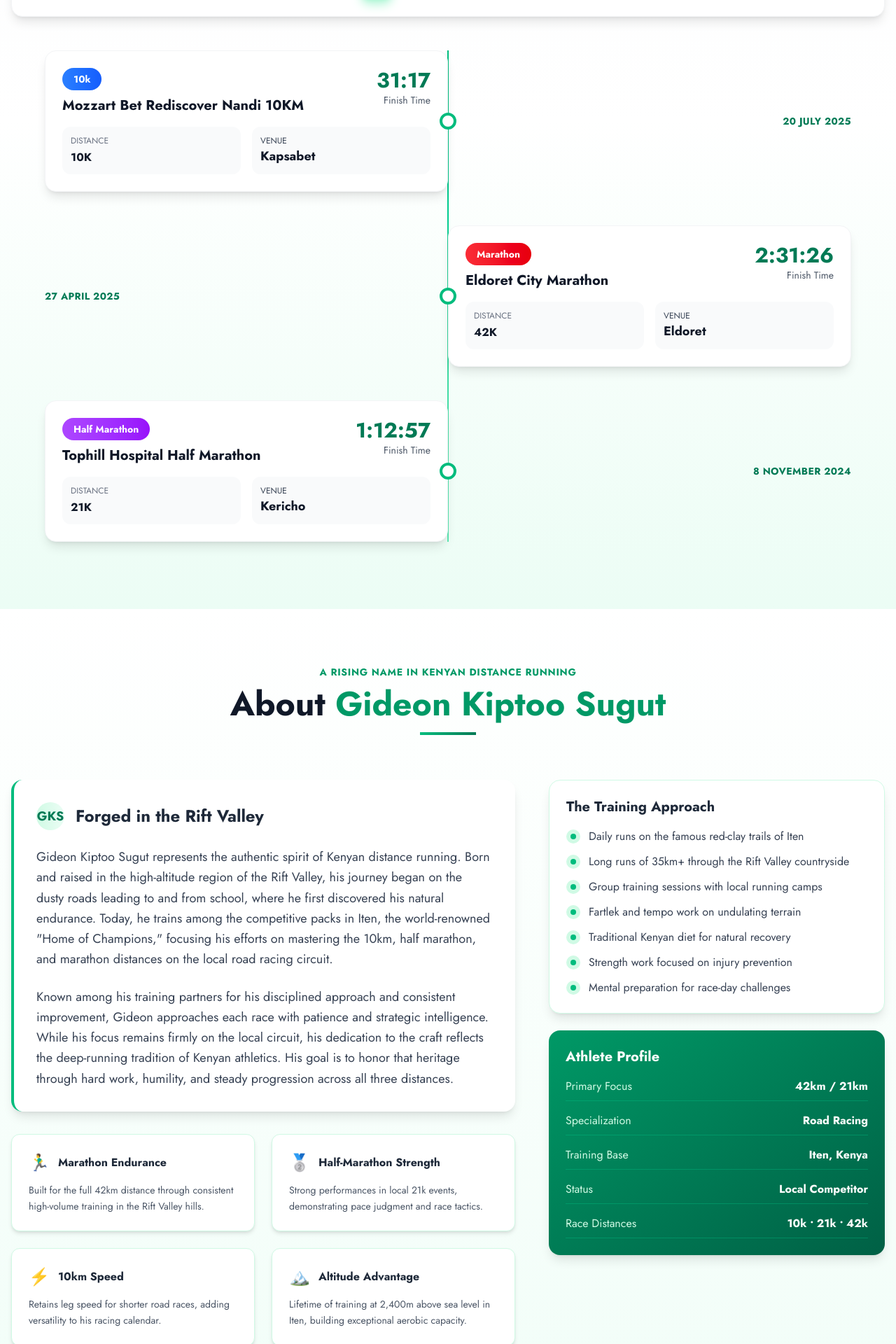
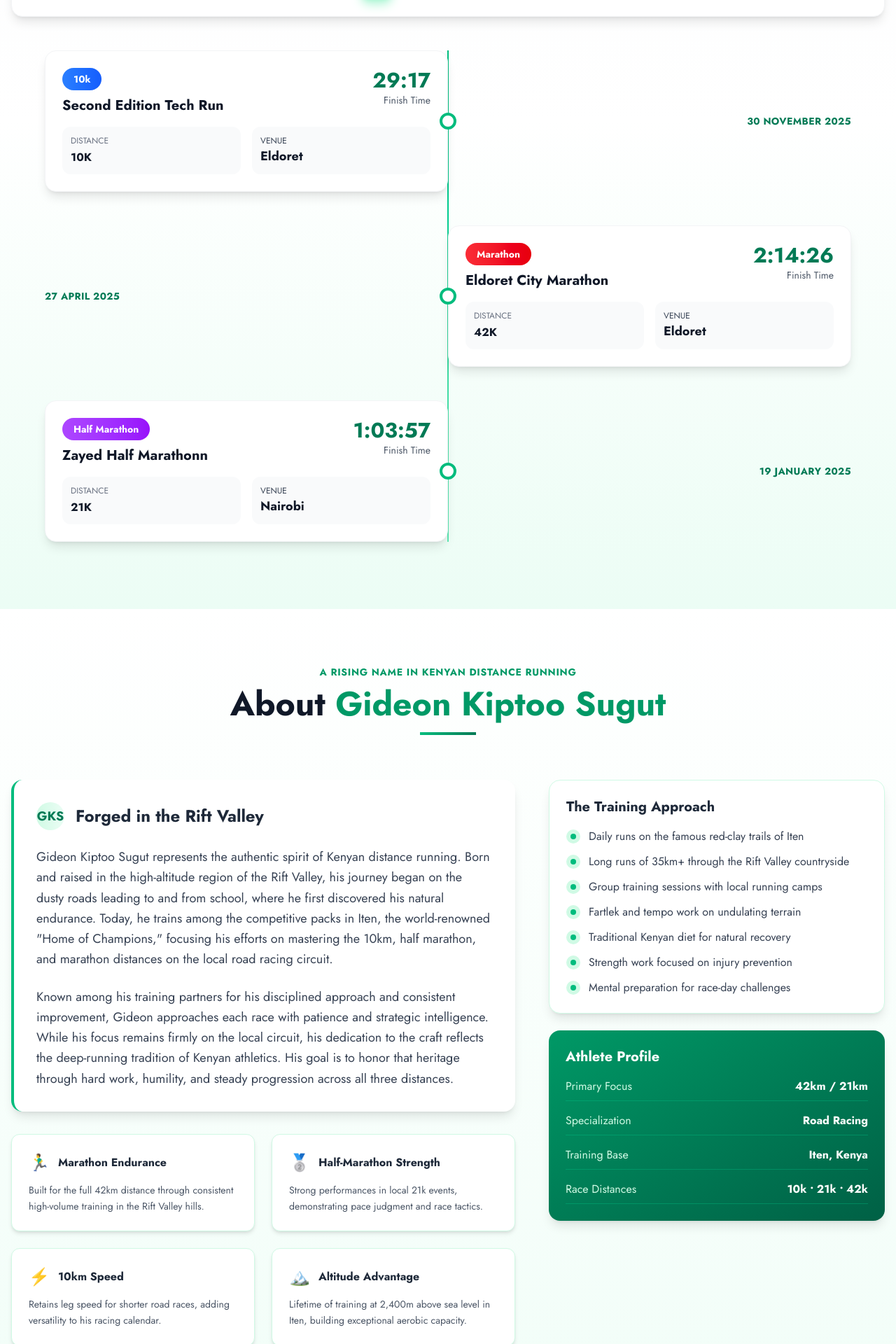
Before and after one commit to Koech161/gideon-sugut, a Next.js app: page / in a window 1280 px wide. Shown: the part 1326-3246 px from the top of the page at 70% size. Built offline with nearby package versions, Linux system fonts and the light colour scheme.

Commit message:
update records

```diff
--- a/components/About.jsx
+++ b/components/About.jsx
@@ -168,10 +168,7 @@ export default function About() {
                     <span className="text-emerald-100">Training Base</span>
                     <span className="font-semibold text-white">Iten, Kenya</span>
                   </div>
-                  <div className="flex justify-between pb-2 border-b border-emerald-400/30">
-                    <span className="text-emerald-100">Status</span>
-                    <span className="font-semibold text-white">Local Competitor</span>
-                  </div>
+
                   <div className="flex justify-between pb-2 border-b border-emerald-400/30">
                     <span className="text-emerald-100">Race Distances</span>
                     <span className="font-semibold text-white">10k • 21k • 42k</span>
--- a/components/RecordsTable.jsx
+++ b/components/RecordsTable.jsx
@@ -3,9 +3,9 @@ import { useState, useMemo } from 'react';
 import { motion, AnimatePresence } from 'framer-motion';
 
 const achievementsData = [
-  { "id": 1, "event": "Marathon", "time": "2:31:26", "date": "2025-04-27", "venue": "Eldoret City Marathon", "location": "Eldoret" },
-  { "id": 3, "event": "10k", "time": "31:17", "date": "2025-07-20", "venue": "Mozzart Bet Rediscover Nandi 10KM", "location": "Kapsabet" },
-  { "id": 2, "event": "Half Marathon", "time": "1:12:57", "date": "2024-11-08", "venue": "Tophill Hospital Half Marathon", "location": "Kericho" },
+  { "id": 1, "event": "Marathon", "time": "2:14:26", "date": "2025-04-27", "venue": "Eldoret City Marathon", "location": "Eldoret" },
+  { "id": 3, "event": "10k", "time": "29:17", "date": "2025-11-30", "venue": "Second Edition Tech Run", "location": "Eldoret" },
+  { "id": 2, "event": "Half Marathon", "time": "1:03:57", "date": "2025-01-19", "venue": "Zayed Half Marathonn", "location": "Nairobi" },
 
 ];
 
```
